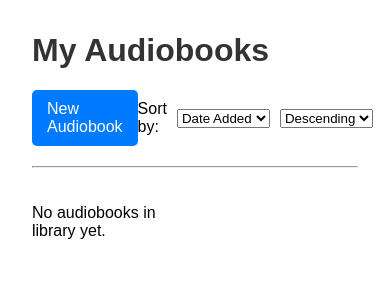
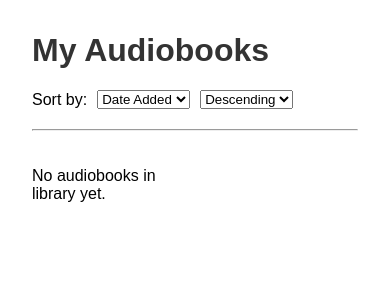
Before and after one commit to ccjacobs94/DigiBook, a Flask app: page / in a window 390 px wide. Shown: the top 300 px of the page. Run offline with Flask 2, Linux system fonts and the light colour scheme; data that the repository does not hold is empty.

Commit message:
feat: streamline mobile library UI by hiding admin controls
Added an `.admin-only` CSS class applied via a max-width 768px media
query to hide the "New Audiobook", "Dir", "Edit", and "Delete"
buttons on mobile devices, improving usability and preventing accidental deletions.

Co-authored-by: ccjacobs94 <17027861+ccjacobs94@users.noreply.github.com>

```diff
--- a/templates/index.html
+++ b/templates/index.html
@@ -90,6 +90,12 @@
             align-items: center;
         }
 
+        @media (max-width: 768px) {
+            .admin-only {
+                display: none !important;
+            }
+        }
+
         @media (max-width: 360px) {
             body { margin: 1rem; }
             .header-controls {
@@ -111,7 +117,7 @@
     <h1>My Audiobooks</h1>
 
     <div class="header-controls">
-        <a href="/new" class="btn">New Audiobook</a>
+        <a href="/new" class="btn admin-only">New Audiobook</a>
 
         <form action="/" method="GET" class="sort-form">
             <label for="sort_by">Sort by:</label>
@@ -158,9 +164,9 @@
                     </div>
                     <div class="book-actions" style="flex-wrap: wrap;">
                         <a href="/listen/{{ book.filename }}" class="btn btn-edit btn-resume" data-filename="{{ book.filename }}" style="display: none; background-color: #ffc107; color: black; flex-basis: 100%; margin-bottom: 5px;" title="Resume Playback">Resume</a>
-                        <a href="/open/{{ book.filename }}" class="btn btn-edit" style="background-color: #17a2b8;" title="Open Dir">Dir</a>
-                        <a href="/metadata/{{ book.filename }}" class="btn btn-edit">Edit</a>
-                        <form action="/delete/{{ book.filename }}" method="POST" class="delete-form" onsubmit="return confirm('Are you sure you want to delete {{ book.title }}?');" style="flex-basis: 100%;">
+                        <a href="/open/{{ book.filename }}" class="btn btn-edit admin-only" style="background-color: #17a2b8;" title="Open Dir">Dir</a>
+                        <a href="/metadata/{{ book.filename }}" class="btn btn-edit admin-only">Edit</a>
+                        <form action="/delete/{{ book.filename }}" method="POST" class="delete-form admin-only" onsubmit="return confirm('Are you sure you want to delete {{ book.title }}?');" style="flex-basis: 100%;">
                             <button type="submit" class="btn btn-delete">Delete</button>
                         </form>
                     </div>
```
